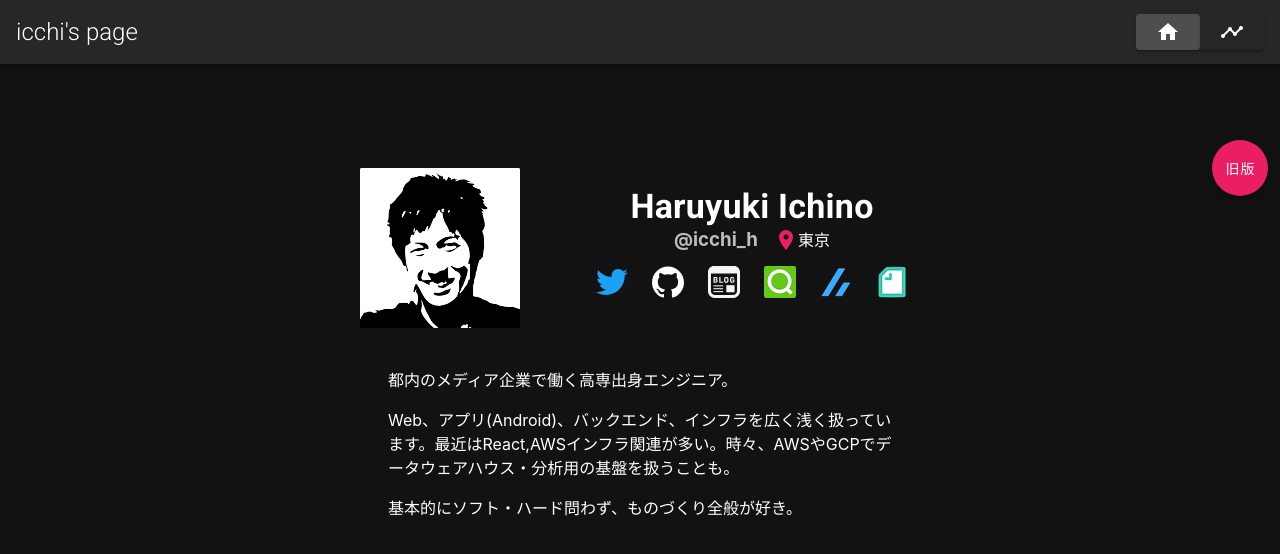
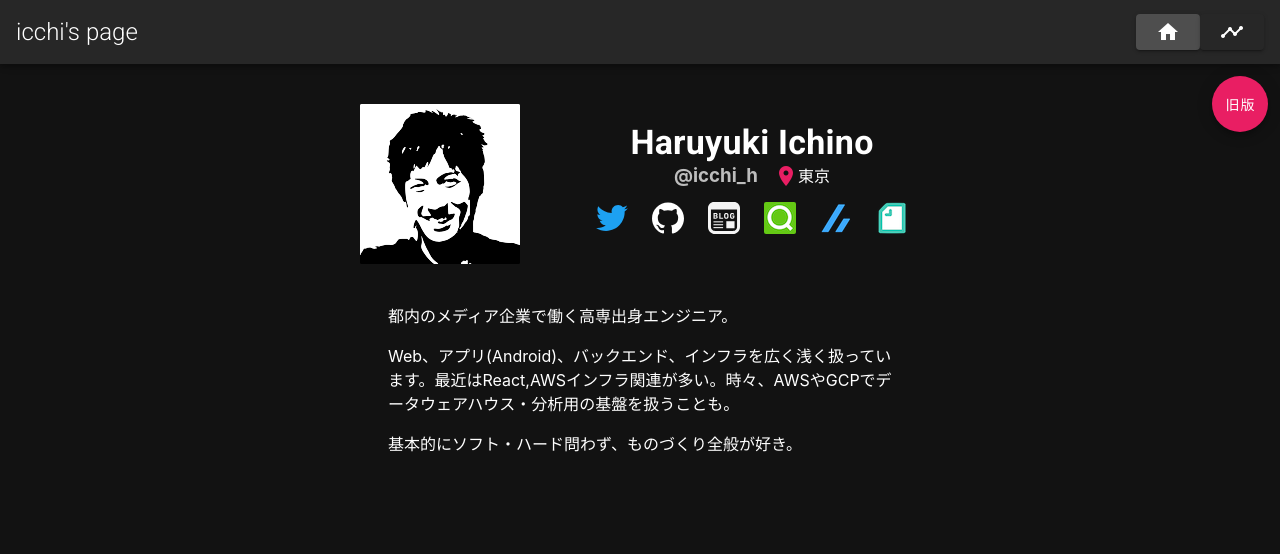
Before and after one commit to icchi-h/icchi-h.github.io, a Vue app: page / in a window 1280 px wide. Shown: the top 554 px of the page. Built offline with nearby package versions, Linux system fonts and the light colour scheme.

Commit message:
Fix: deprecated of vuetify

```diff
--- a/src/App.vue
+++ b/src/App.vue
@@ -2,9 +2,7 @@
   <v-app class="app">
     <Header />
     <v-main>
-      <v-content>
-        <router-view />
-      </v-content>
+      <router-view />
     </v-main>
   </v-app>
 </template>
```
